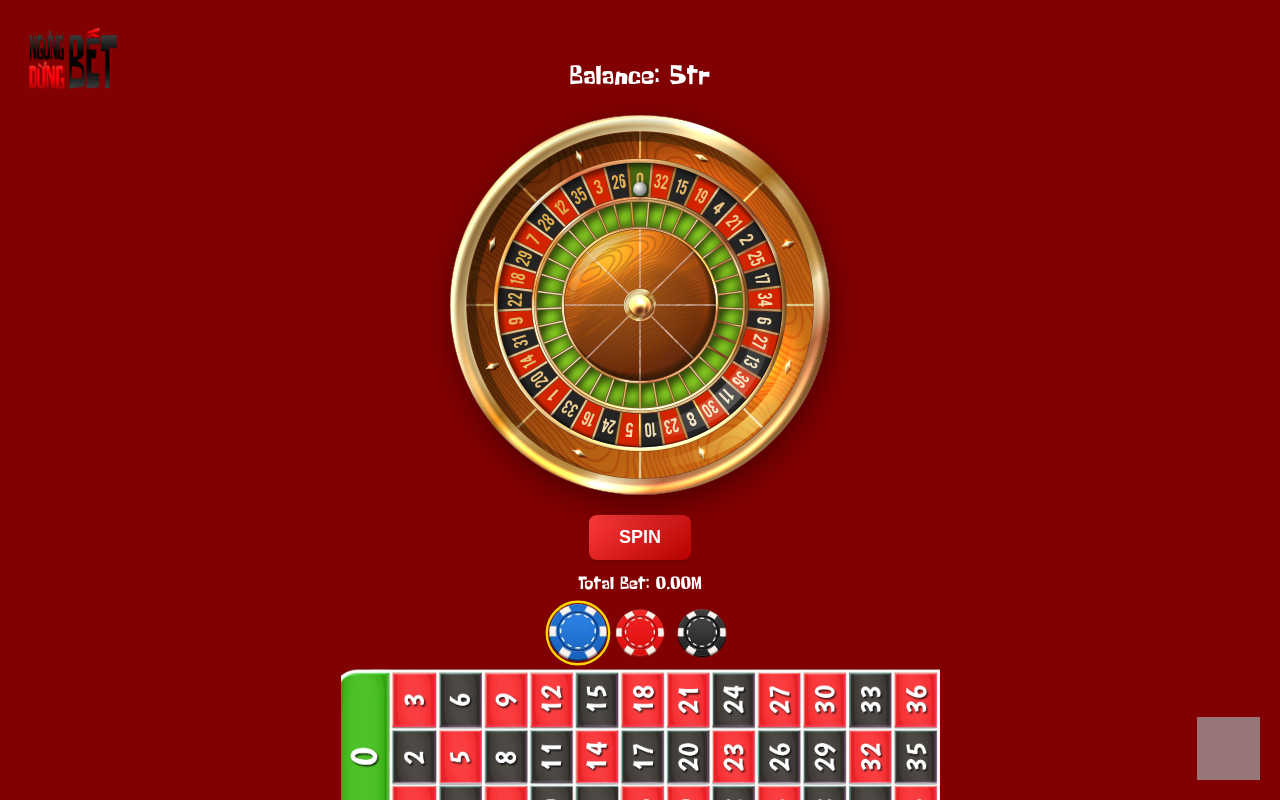
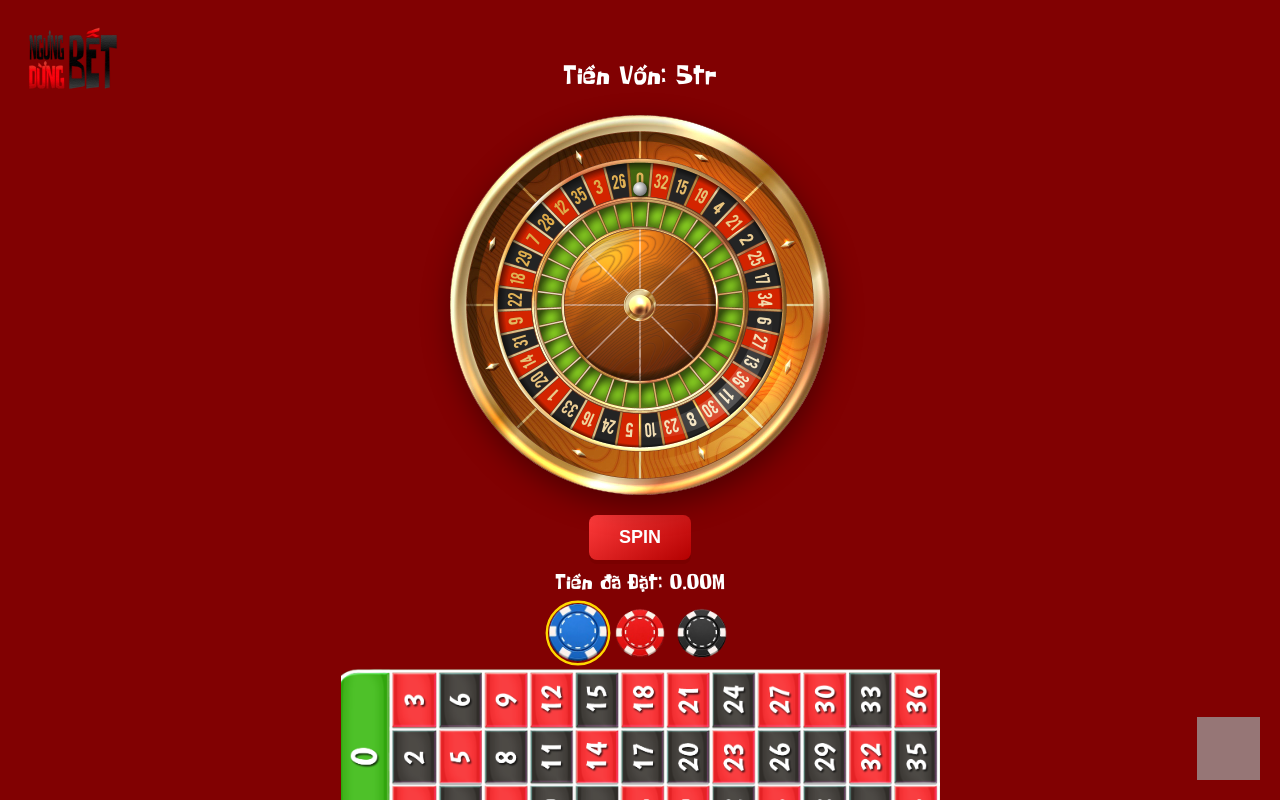
Before and after one commit to Th0ngpv/DungBetDungBet, a React (Vite) app: page / in a window 1280 px wide. Shown: the top 800 px of the page. Built offline with nearby package versions, Linux system fonts and the light colour scheme; grey boxes are pictures that could not be loaded.

Commit message:
fix: change the balance and bet amount to vietnamese

```diff
--- a/src/components/Board.css
+++ b/src/components/Board.css
@@ -94,6 +94,7 @@
   display: flex;
   justify-content: center;
   margin: 0 auto 10px;
+  font-size: 1.2em;
   font-weight: bold;
   color: var(--text);
   padding: 0 10px;
--- a/src/components/Board.tsx
+++ b/src/components/Board.tsx
@@ -146,7 +146,7 @@ const Board = ({ onBetChange, balance, showNotification, disabled }: BoardProps)
   return (
     <div className="board-wrapper">
       <div className="bet-info">
-        <span>Total Bet: {(totalBet / 1000000).toFixed(2)}M</span>
+        <span>Tiền đã Đặt: {(totalBet / 1000000).toFixed(2)}M</span>
       </div>
       <div className="chip-selector">
         {chips.map((chip) => (
--- a/src/components/Game.tsx
+++ b/src/components/Game.tsx
@@ -178,7 +178,7 @@ const Game = () => {
 
       {/* Balance */}
       <h2>
-        Balance: {balance >= 1000000 ? `${balance / 1000000}tr` : `${balance / 1000}k`}
+        Tiền Vốn: {balance >= 1000000 ? `${balance / 1000000}tr` : `${balance / 1000}k`}
       </h2>
 
 
```
